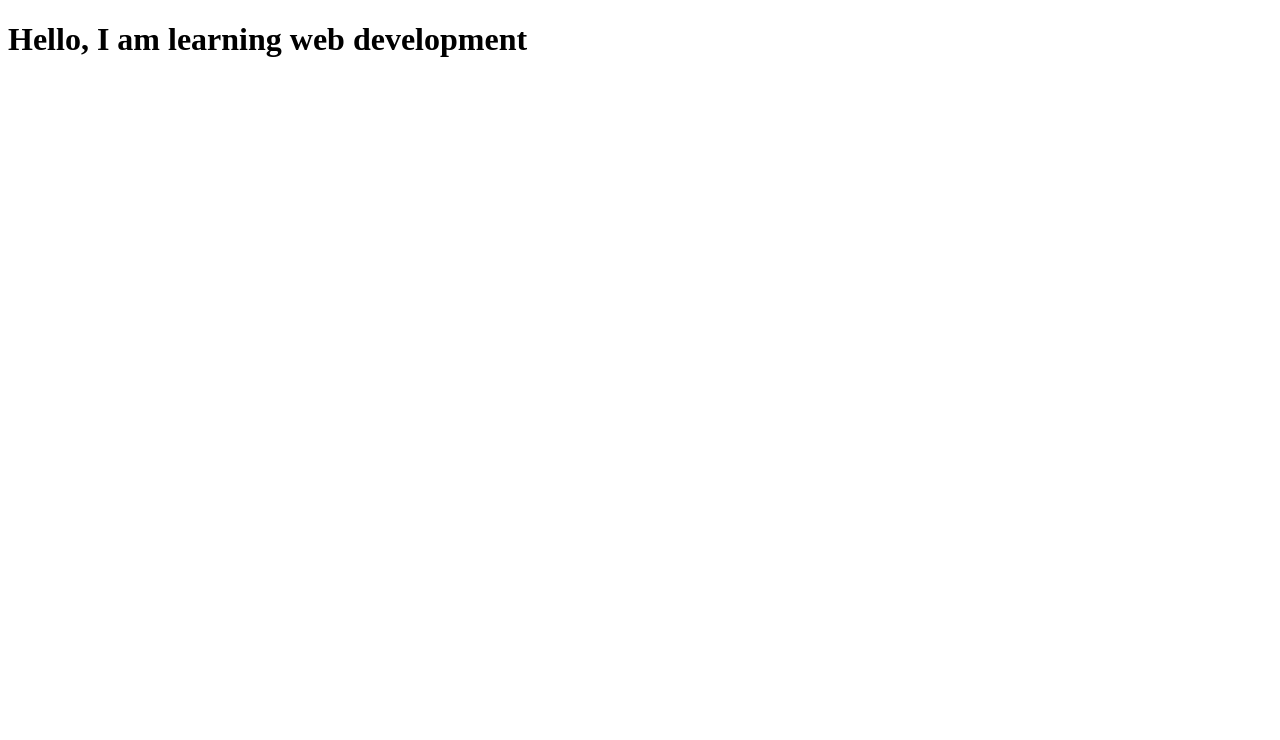
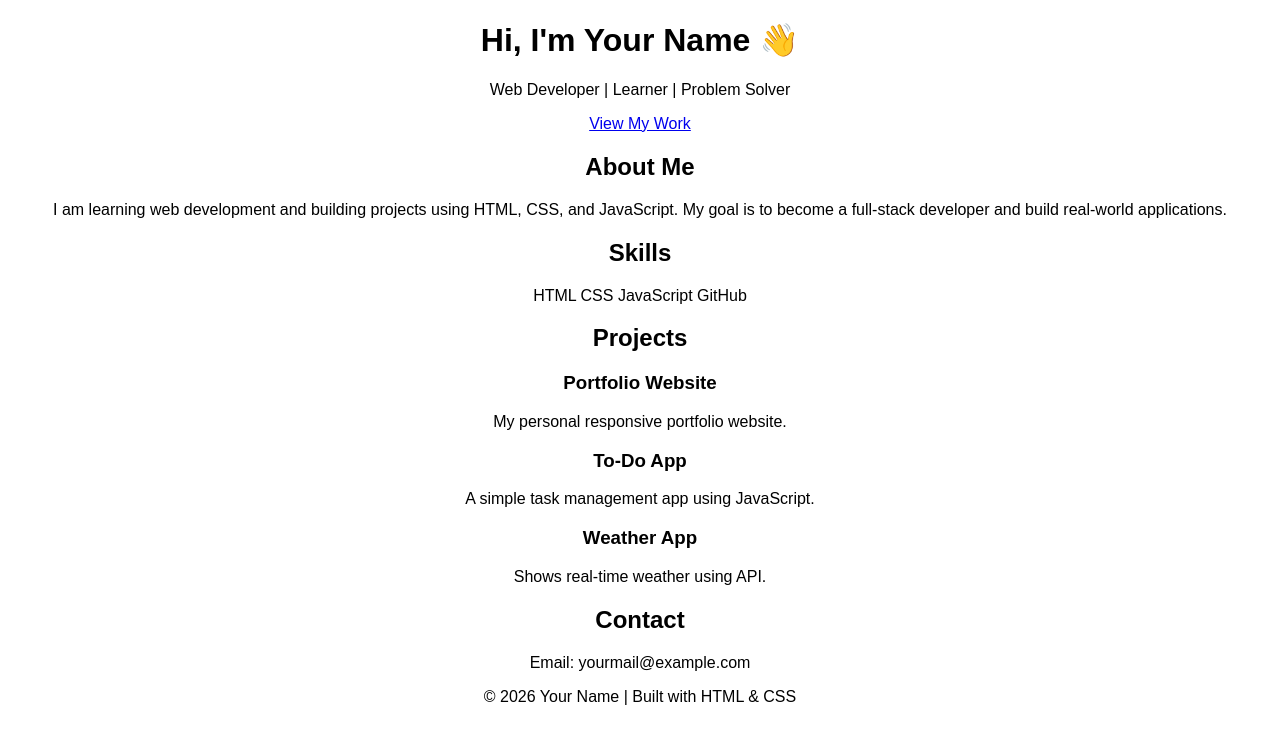
Before and after one commit to chandanaamrutha7-netizen/my-portfolio, a plain HTML site: page index.html in a window 1280 px wide. Drawn offline with Linux system fonts and the light colour scheme.

Commit message:
Update index.html

```diff
--- a/index.html
+++ b/index.html
@@ -1,9 +1,72 @@
 <!DOCTYPE html>
-<html>
+<html lang="en">
 <head>
+  <meta charset="UTF-8">
+  <meta name="viewport" content="width=device-width, initial-scale=1.0">
   <title>My Portfolio</title>
+  <link rel="stylesheet" href="style.css">
 </head>
+
 <body>
-  <h1>Hello, I am learning web development</h1>
+
+  <!-- Header -->
+  <header class="hero">
+    <h1>Hi, I'm Your Name 👋</h1>
+    <p>Web Developer | Learner | Problem Solver</p>
+    <a href="#projects" class="btn">View My Work</a>
+  </header>
+
+  <!-- About -->
+  <section class="section">
+    <h2>About Me</h2>
+    <p>
+      I am learning web development and building projects using HTML, CSS, and JavaScript.
+      My goal is to become a full-stack developer and build real-world applications.
+    </p>
+  </section>
+
+  <!-- Skills -->
+  <section class="section">
+    <h2>Skills</h2>
+    <div class="skills">
+      <span>HTML</span>
+      <span>CSS</span>
+      <span>JavaScript</span>
+      <span>GitHub</span>
+    </div>
+  </section>
+
+  <!-- Projects -->
+  <section id="projects" class="section">
+    <h2>Projects</h2>
+
+    <div class="card">
+      <h3>Portfolio Website</h3>
+      <p>My personal responsive portfolio website.</p>
+    </div>
+
+    <div class="card">
+      <h3>To-Do App</h3>
+      <p>A simple task management app using JavaScript.</p>
+    </div>
+
+    <div class="card">
+      <h3>Weather App</h3>
+      <p>Shows real-time weather using API.</p>
+    </div>
+
+  </section>
+
+  <!-- Contact -->
+  <section class="section">
+    <h2>Contact</h2>
+    <p>Email: yourmail@example.com</p>
+  </section>
+
+  <!-- Footer -->
+  <footer>
+    <p>© 2026 Your Name | Built with HTML & CSS</p>
+  </footer>
+
 </body>
 </html>
```
